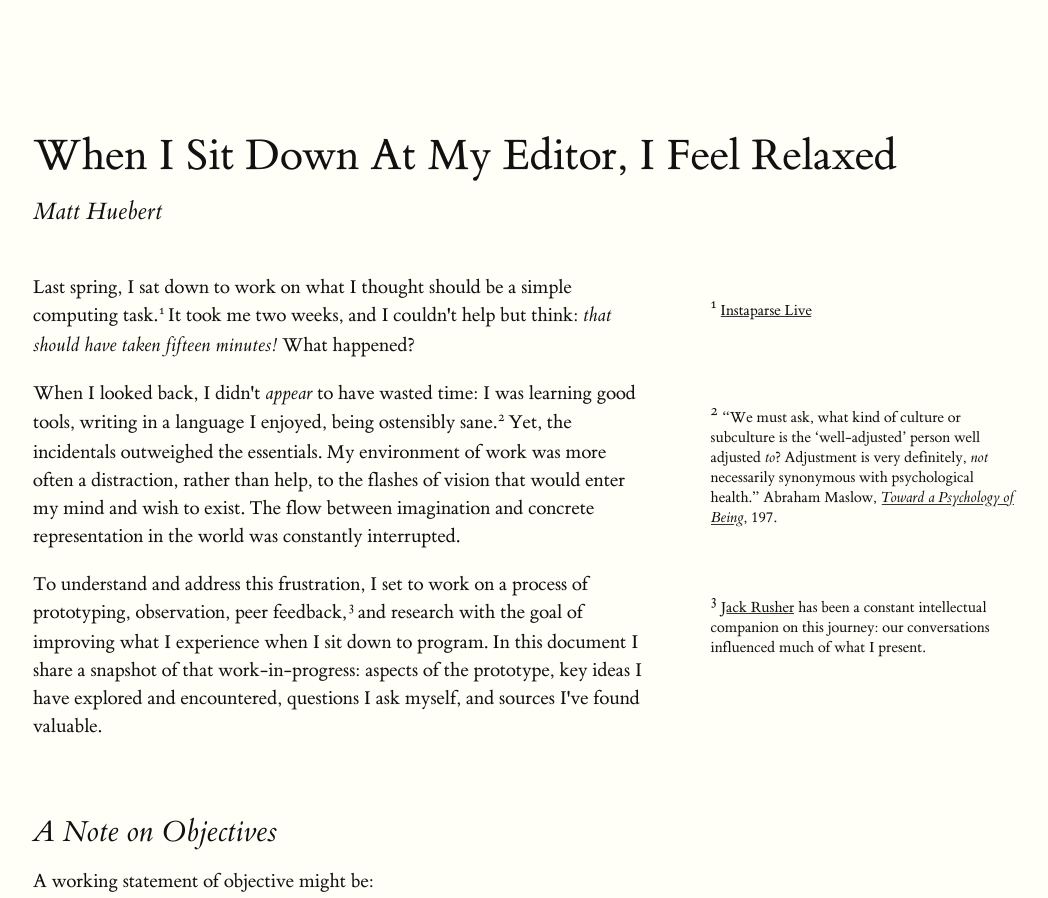
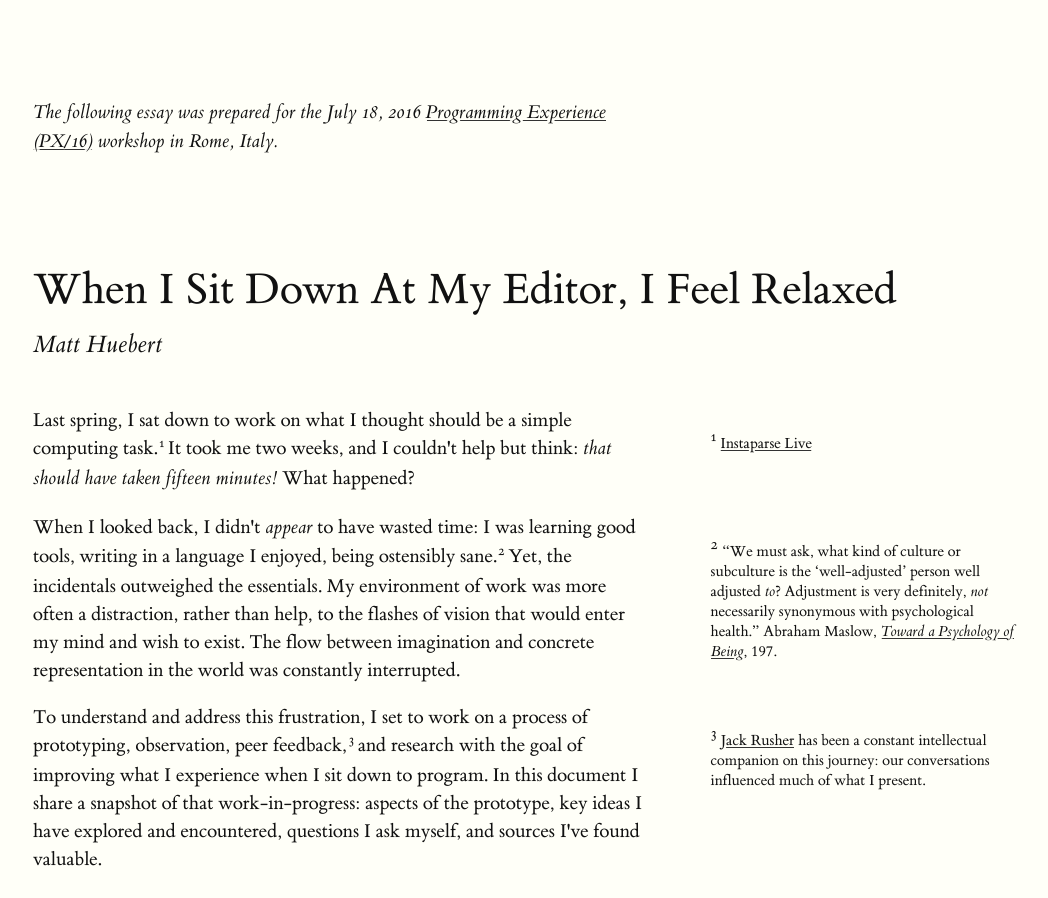
Before and after one commit to mhuebert/px16, a plain HTML site: page index.html in a window 1280 px wide. Shown: the top 898 px of the page, without its empty margins (127-1175 px from the left). Drawn offline with Linux system fonts and the light colour scheme.

Commit message:
Intro note

```diff
--- a/index.html
+++ b/index.html
@@ -8,11 +8,15 @@
 </head>
 
 <body>
+
 <article>
+	<p style="padding-bottom:4rem; "><em>The following essay was prepared for the July 18, 2016 <a href="http://programming-experience.org/px16/">Programming Experience (PX/16)</a> workshop in Rome, Italy.</em></p>
     <h1 id="tufte-css">When I Sit Down At My Editor, I Feel Relaxed</h1>
     <p class="subtitle">Matt Huebert</p>
 
     <section>
+
+
 
 	<p>Last spring, I sat down to work on what I thought should be a simple computing task.<label for="sn-instaparse" class="margin-toggle sidenote-number"></label><input type="checkbox" id="sn-instaparse" class="margin-toggle"/><span class="sidenote"><a href="http://instaparse-live.matt.is">Instaparse Live</a></span>
 		It took me two weeks, and I couldn't help but think: <em>that should have taken fifteen minutes!</em> What happened? </p>
```
